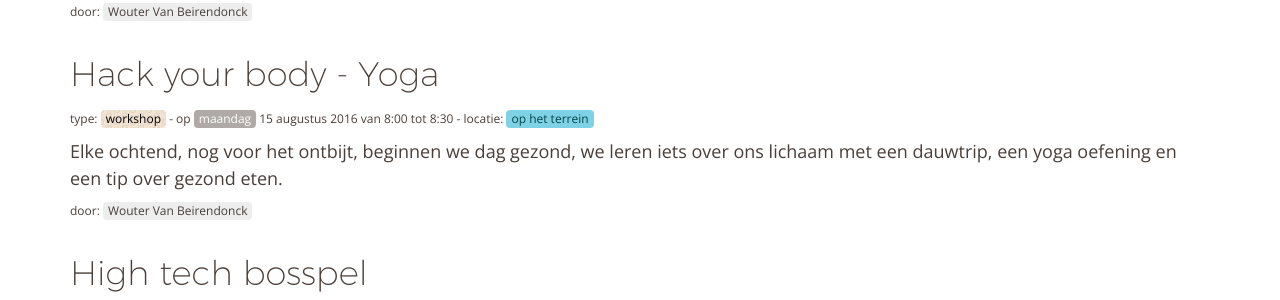
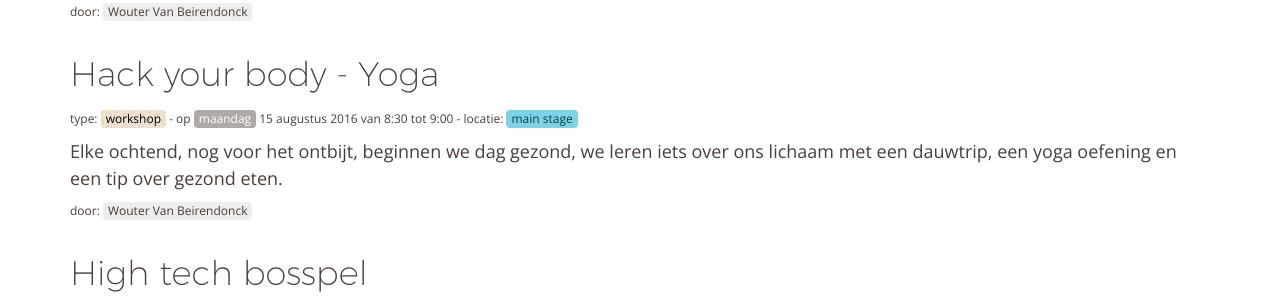
Before and after one commit to Fri3dCamp/fri3dweb2016, a Jekyll site: the page built from programma/index.md, in a window 1280 px wide and 900 px high, scrolled down 6564 px. Shown: the part 150-450 px from the top of the window. Built offline with Jekyll 4.4.1, drawn with Linux system fonts in a browser that asks for light colours; nearby versions of some CDN libraries.

Commit message:
move Hack Your Body part 2 to main stage

```diff
--- a/_data/activities.json
+++ b/_data/activities.json
@@ -682,11 +682,11 @@
       "timing":{
          "date":"15 augustus 2016",
          "day":"maandag",
-         "start":"8:00",
-         "end":"8:30"
+         "start":"8:30",
+         "end":"9:00"
       },
       "description":"Elke ochtend, nog voor het ontbijt, beginnen we dag gezond, we leren iets over ons lichaam met een dauwtrip, een yoga oefening en een tip over gezond eten.",
-      "track":"op het terrein"
+      "track":"main stage"
    },
    {
       "type":"kids",
```
